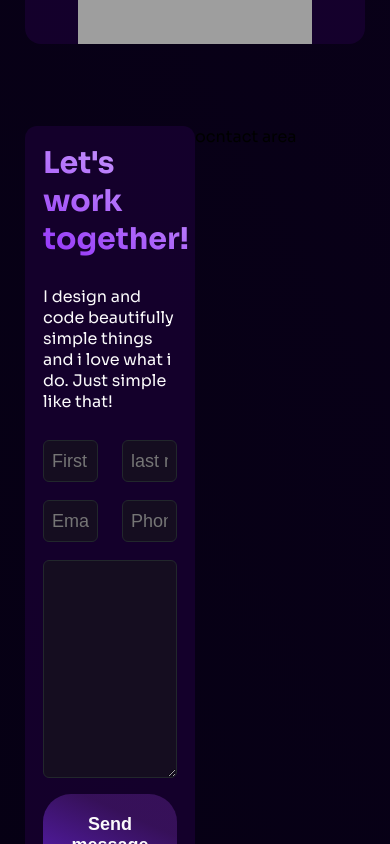
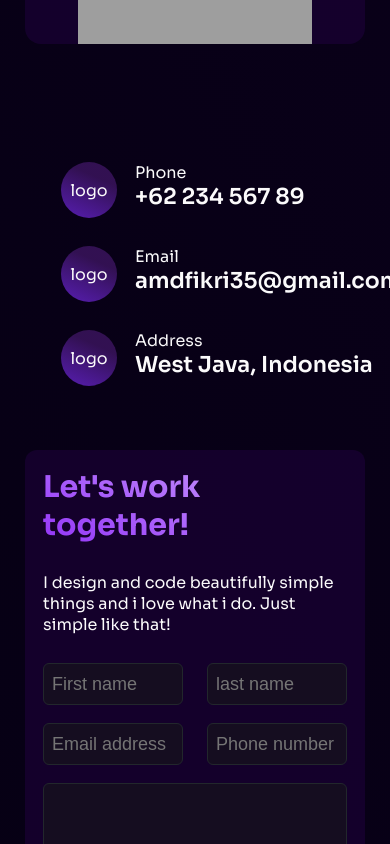
Before and after one commit to LepakBoy/single_page, a Next.js app: page / in a window 390 px wide. Shown: the part 8760-9604 px from the top of the page. Built offline with nearby package versions, Linux system fonts and the light colour scheme; grey boxes are pictures that could not be loaded.

Commit message:
contact section

```diff
--- /dev/null
+++ b/src/app/components/contactSection/contactCard/contactCard.module.css
@@ -0,0 +1,24 @@
+.container{
+    margin-bottom: 28px;
+    display: flex;
+    gap: 18px;
+    color: var(--prime_text);
+}
+
+.logo{
+    width: 56px;
+    height: 56px;
+    border: none;
+    background: var(--prime_color) ;
+    background: var(--prime_gradient_background);
+    display: flex;
+    justify-content: center;
+    align-items: center;
+    border-radius: 50%;
+}
+
+.text{
+    text-decoration: none;
+    font-size: 22px;
+    font-weight: 600;
+}
--- /dev/null
+++ b/src/app/components/contactSection/contactCard/contactCard.tsx
@@ -0,0 +1,22 @@
+import React from 'react';
+import styles from './contactCard.module.css';
+
+interface IContactCard {
+  logo: string;
+  title: string;
+  value: string;
+}
+
+export default function ContactCard(props: IContactCard) {
+  const { logo, title, value } = props;
+
+  return (
+    <div className={styles.container}>
+      <div className={styles.logo}>logo</div>
+      <div className={styles.contact_title}>
+        {title}
+        <h2 className={styles.text}>{value}</h2>
+      </div>
+    </div>
+  );
+}
--- a/src/app/components/contactSection/contactSection.module.css
+++ b/src/app/components/contactSection/contactSection.module.css
@@ -1,14 +1,13 @@
 .container{
     display: flex;
+    flex-wrap: wrap;
 }
 
 .input_area{
     padding: 18px;
     border-radius: 12px;
     width: 50%;
-    color: aliceblue;
-    /* background: rgb(31,14,60);
-    background: linear-gradient(24deg, rgba(31,14,60,0.9738489145658263) 8%, rgba(38,26,47,0.8758096988795518) 95%);} */
+    color: var(--prime_text);
     background-color: rgba(31, 1, 60, 0.576);
 }
 
@@ -19,13 +18,6 @@
 .inputs_wrapper{
     display: flex;
     flex-wrap: wrap;
-}
-
-.col_input{
-    background-color: red;
-    width: 50%;
-    padding: 12px;
-
 }
 
 .row{
@@ -71,3 +63,30 @@
     margin: 28px 0;
     color: var(--prime_text);
 }
+
+.contact_area{
+    display: flex;
+    justify-content: center;
+    align-items: center;
+    flex-direction: column;
+}
+
+@media (max-width: 768px){
+    .input_area{
+        order: 2;
+        width: 100%;
+    }
+
+    .contact_area{
+        order: 1;
+        width: 100%;
+        padding: 36px;
+        align-items: start;
+    }
+}
+
+@media(max-width: 475px){
+    .input_field{
+      width: 100%;
+    }
+  }
--- a/src/app/components/contactSection/contactSection.tsx
+++ b/src/app/components/contactSection/contactSection.tsx
@@ -1,6 +1,8 @@
 import React from 'react';
 import styles from './contactSection.module.css';
 import TitleSection from '../molecule/titleSection/titleSection';
+import ContactCard from './contactCard/contactCard';
+import { contacts } from '@/static/contact';
 
 export default function ContactSection() {
   return (
@@ -43,7 +45,18 @@ export default function ContactSection() {
           <button className={styles.button_send}>Send message</button>
         </div>
       </div>
-      <div className={styles.contact_area}>ocntact area</div>
+      <div className={styles.contact_area}>
+        <div className={styles.contact_wrapper}>
+          {contacts.map((contact) => (
+            <ContactCard
+              key={contact.value}
+              logo={contact.logo}
+              title={contact.title}
+              value={contact.value}
+            />
+          ))}
+        </div>
+      </div>
     </section>
   );
 }
--- /dev/null
+++ b/src/static/contact.ts
@@ -0,0 +1,5 @@
+export const contacts = [
+    {logo:"/", title:"Phone", value:"+62 234 567 89"},
+    {logo:"/", title:"Email", value:"amdfikri35@gmail.com"},
+    {logo:"/", title:"Address", value:"West Java, Indonesia"},
+]
```
